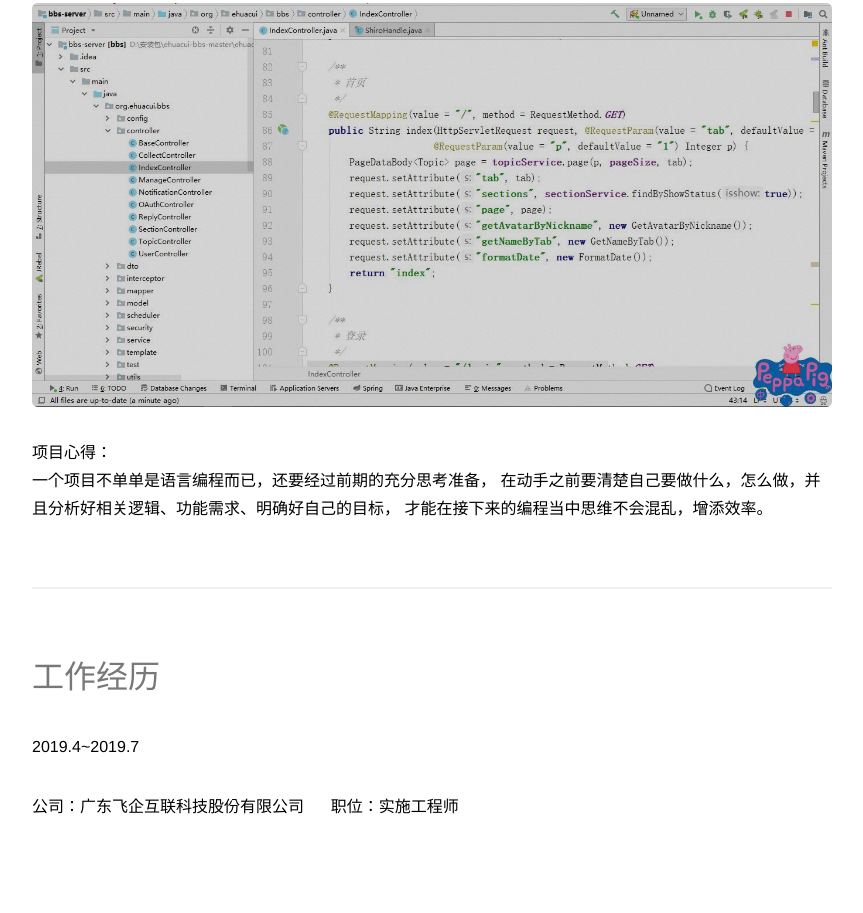
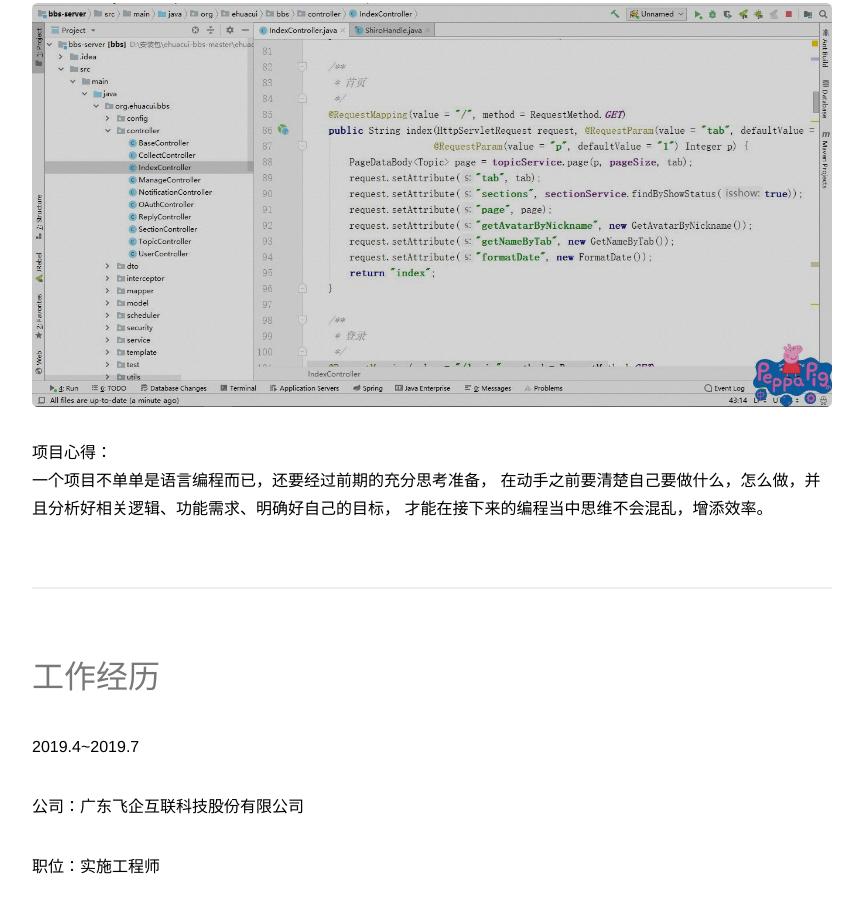
Before and after one commit to guapishuo/guapishuo.github.io, a plain HTML site: page index.html in a window 1280 px wide. Shown: the part 4314-5227 px from the top of the page, without its empty margins (400-1263 px from the left). Drawn offline with Linux system fonts and the light colour scheme; a web font is replaced by a local one.

Commit message:
Update index.html

```diff
--- a/index.html
+++ b/index.html
@@ -145,11 +145,8 @@
 							<h2>工作经历</h2>
 						</header>
 						<p>2019.4~2019.7 </p>
-						<p>
-					   	公司：广东飞企互联科技股份有限公司&nbsp;&nbsp;&nbsp;&nbsp;&nbsp;    职位：实施工程师
-						</p>
-
-						<p>
+						<p>公司：广东飞企互联科技股份有限公司&nbsp;&nbsp;&nbsp;&nbsp;&nbsp; </p>
+						<p>职位：实施工程师</p>
 				</section>
 			</div>
 
```
